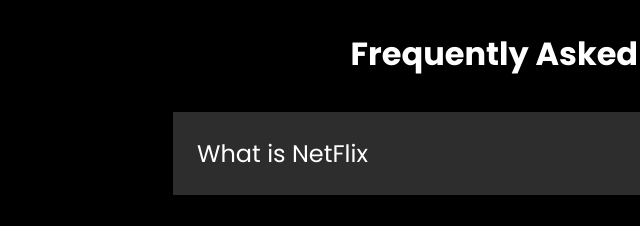
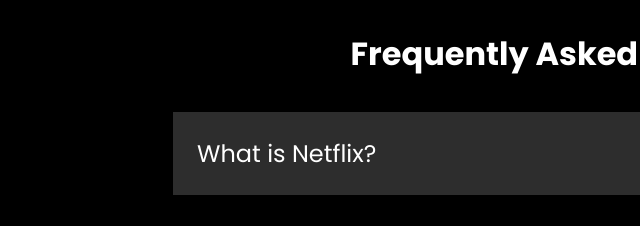
Before and after one commit to Abhra0404/Netflix-Clone, a plain HTML site: page index.html in a window 1280 px wide. Shown: the part 2740-2966 px from the top of the page, 59-699 px from the left. Drawn offline with Linux system fonts and the light colour scheme; a web font is replaced by a local one.

Commit message:
Update index.html

```diff
--- a/index.html
+++ b/index.html
@@ -96,7 +96,7 @@
     <section class="faq">
         <h2>Frequently Asked Questions</h2>
         <div class="faqbox">
-            <span>What is NetFlix</span>
+            <span>What is Netflix?</span>
             <svg width="24" height="24" viewBox="0 0 24 24" fill="white" xmlns="http://www.w3.org/2000/svg">
                 <path d="M12 4V20" stroke="#141B34" stroke-width="1.5" stroke-linecap="round" stroke-linejoin="round" />
                 <path d="M4 12H20" stroke="#141B34" stroke-width="1.5" stroke-linecap="round" stroke-linejoin="round" />
```
